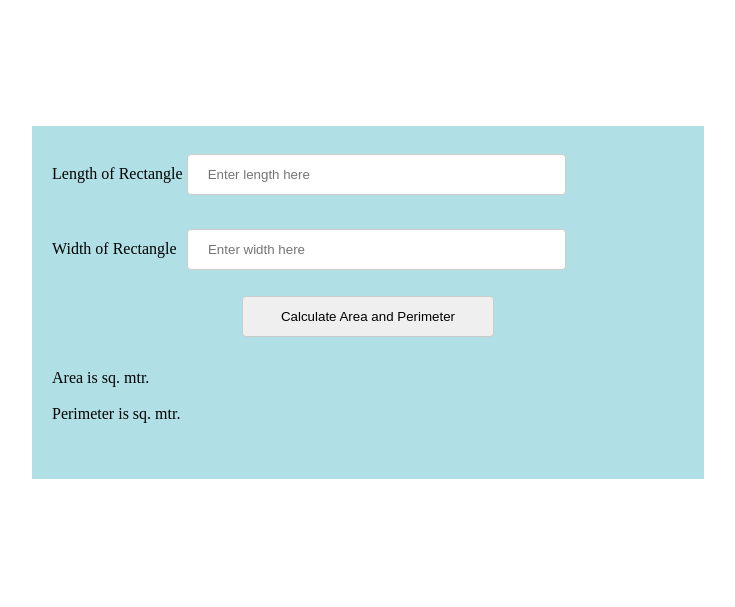
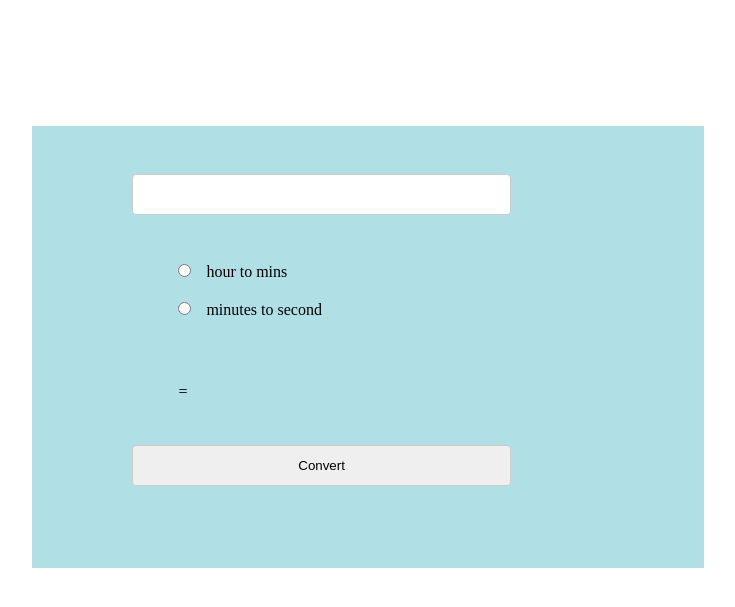
Before and after one commit to shivshaktisingh-cedcommerce/php, a PHP site: page / in a window 1280 px wide. Shown: the top 607 px of the page, without its empty margins (272-1007 px from the left). Run offline with PHP 8.4, Linux system fonts and the light colour scheme; data that the repository does not hold is empty.

Commit message:
hours to minute coonversion

```diff
--- a/index.php
+++ b/index.php
@@ -19,27 +19,31 @@
     input[type=number]{
   width: 60%;
   padding: 12px 20px;
+  margin: 28px 0;
+  display: inline-block;
+  border: 1px solid #ccc;
+  border-radius: 4px;
+  box-sizing: border-box;
+  margin-left:80px;
+}
+#convert{
+  width: 60%;
+  padding: 12px 20px;
   margin: 8px 0;
   display: inline-block;
   border: 1px solid #ccc;
   border-radius: 4px;
   box-sizing: border-box;
-}
-#width{
-  margin-left:1%;
-}
-#calculate{
-  width:40%;
-  margin-left:30%;
-  padding: 12px 20px;
-  display: inline-block;
-  border: 1px solid #ccc;
-  border-radius: 4px;
-  box-sizing: border-box;
+  margin-left:80px;
 }
 #result{
-  margin-top:5%;
+  margin-top:10%;
+  margin-left:20%;
 }
+input[type=radio]{
+  margin-left:20%;
+}
+
 
 
     </style>
@@ -47,17 +51,24 @@
 </head>
 <body>
   <?php
-  $area = "";
-  $perimeter = "";
-  if(isset($_POST['calculate']))
+
+  if(isset($_POST['htm']))
   {
-   $length = $_POST['length'];
-   $width = $_POST['width'];
+   $operation = $_POST['htm'];
+   $numtoconvert = $_POST['insert'];
+   if(!empty($numtoconvert))
+   {
+     if($operation == 'htm'){
+       $a= "hours";
+       $b= "minutes";
+       $result = $numtoconvert * 60;
+      }
+      else{
+        $a="hours";
+        $b="seconds";
+        $result = $numtoconvert * 60 * 60;
+      }
 
-   if(!empty($length) && !empty($width))
-   {
-     $area = $length * $width;
-     $perimeter = 2 * ($length + $width);
 
    }
   }
@@ -68,25 +79,26 @@
   <div id="outer">
     <div id="inner">
   <form method="post" action ="">
-  <span>Length of Rectangle</span>
-  <input type="number" id="length" name="length" placeholder="Enter length here">
+
+  <input type="number" id="typetoconvert" name="insert">
+  <br>
+  <br>
+  <input type="radio" id="htm" name="htm" value="htm">
+  <label for="htm">hour to mins</label><br><br>
+  <input type="radio" id="mts" name="htm" value="mts">
+  <label for="mts">minutes to second</label>
+  <div id="result">
+    <?php
+     echo "$numtoconvert  $a = $result   $b";
+    ?>
+    </div>
+    <br>
+    <br>
+
+  <input type="submit"  id="convert" name="convert" value="Convert">
+  <br>
   <br>
 
-  <br>
-  <span>Width of Rectangle</span>
-  <input type="number"  id="width" name="width" placeholder="Enter width here">
-  <br>
-  <br>
-  <input type="submit"  name="calculate" id="calculate" value="Calculate Area and Perimeter">
-
-  <div id="result">
-    <?php
-    echo "Area is ".$area. "sq. mtr.";
-    echo "<br>";
-    echo "<br>";
-    echo "Perimeter is ".$perimeter. "sq. mtr.";
-    ?>
-    </div>
 
   <br>
   <br>
```
